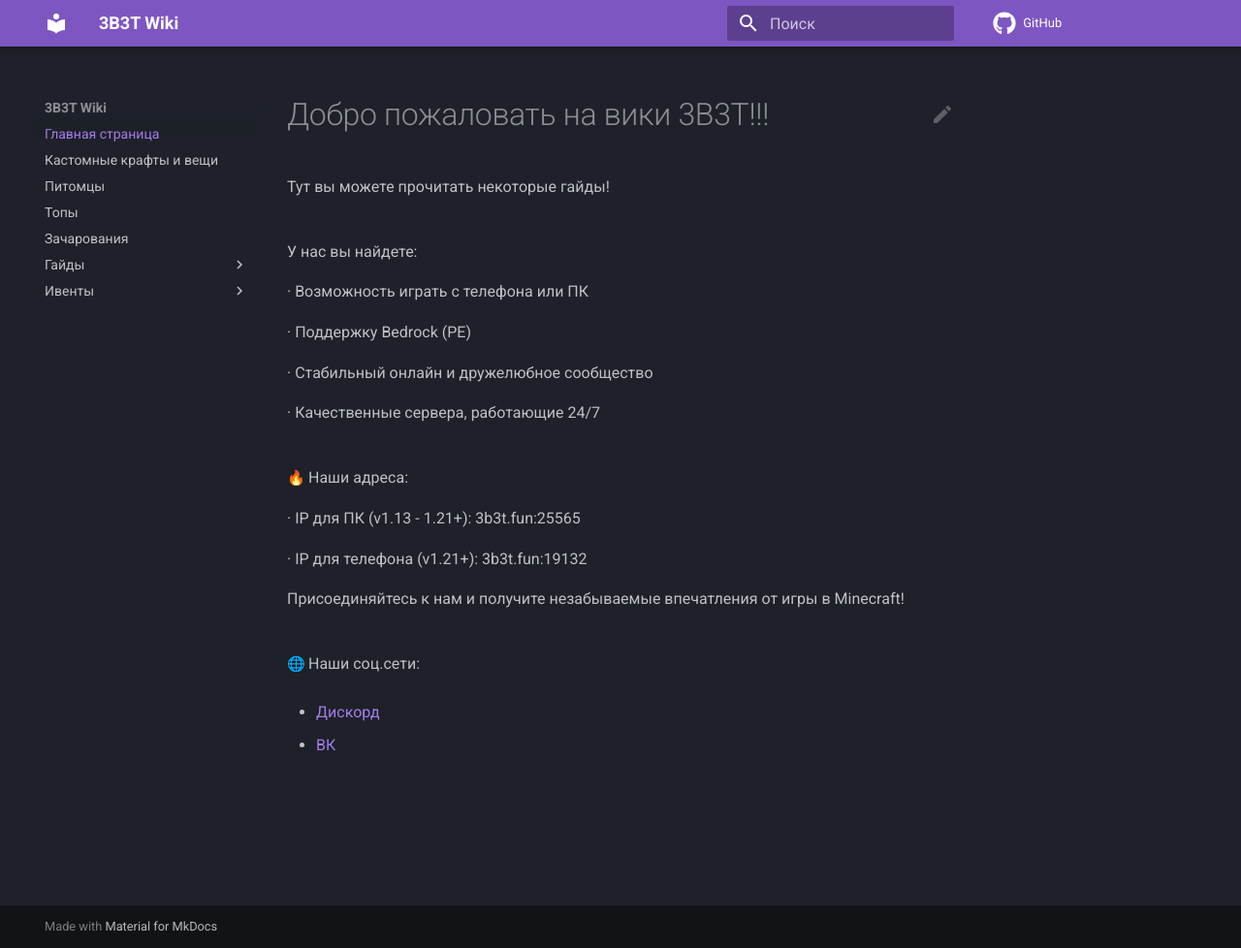
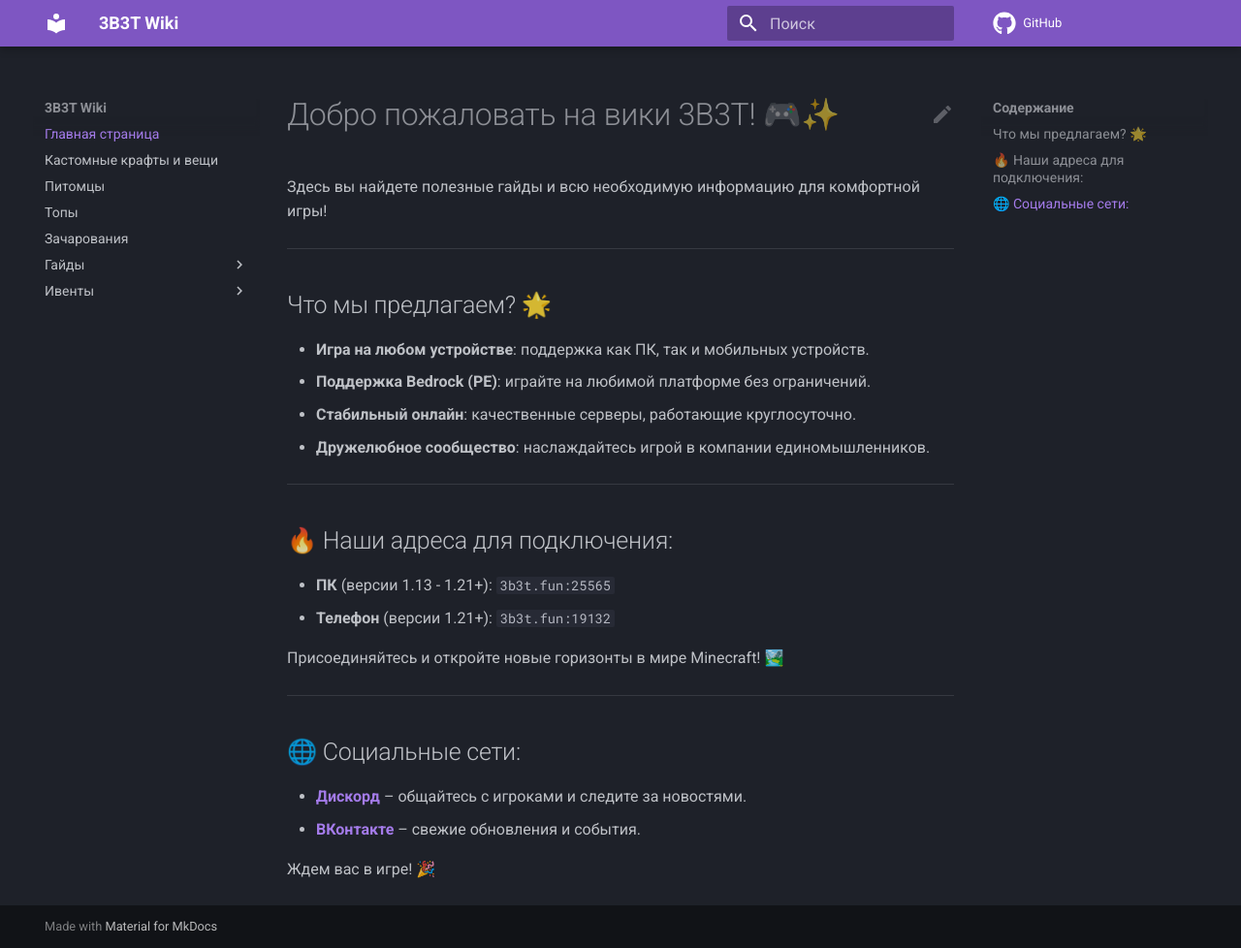
Before and after one commit to 3B3TServer/Docs, an MkDocs documentation site: the page built from docs/index.md, in a window 1280 px wide and 978 px high. Shown: the whole window at 97% size. Built offline with MkDocs 1.6.1 and Material for MkDocs 9.7.7, drawn with Linux system fonts in a browser that asks for light colours; emoji names are drawn with the system emoji font; comment, search, counter and statistics services are not loaded.

Commit message:
Update index.md

```diff
--- a/docs/index.md
+++ b/docs/index.md
@@ -1,30 +1,30 @@
-# Добро пожаловать на вики 3B3T!!!
+# Добро пожаловать на вики 3B3T! 🎮✨
 
-Тут вы можете прочитать некоторые гайды!
+Здесь вы найдете полезные гайды и всю необходимую информацию для комфортной игры!
 
-<br>
-У нас вы найдете:
+---
 
-· Возможность играть с телефона или ПК
+## Что мы предлагаем? 🌟
 
-· Поддержку Bedrock (PE)
+- **Игра на любом устройстве**: поддержка как ПК, так и мобильных устройств.
+- **Поддержка Bedrock (PE)**: играйте на любимой платформе без ограничений.
+- **Стабильный онлайн**: качественные серверы, работающие круглосуточно.
+- **Дружелюбное сообщество**: наслаждайтесь игрой в компании единомышленников.
 
-· Стабильный онлайн и дружелюбное сообщество
+---
 
-· Качественные сервера, работающие 24/7
+## 🔥 Наши адреса для подключения:
 
-<br>
-:fire: Наши адреса:
+- **ПК** (версии 1.13 - 1.21+): `3b3t.fun:25565`
+- **Телефон** (версии 1.21+): `3b3t.fun:19132`
 
-· IP для ПК (v1.13 - 1.21+): 3b3t.fun:25565
+Присоединяйтесь и откройте новые горизонты в мире Minecraft! 🏞️
 
-· IP для телефона (v1.21+): 3b3t.fun:19132
+---
 
-Присоединяйтесь к нам и получите незабываемые впечатления от игры в Minecraft!
+## 🌐 Социальные сети:
 
-<br>
-:globe_with_meridians: Наши соц.сети:
+- [**Дискорд**](https://discord.gg/3b3t) – общайтесь с игроками и следите за новостями.
+- [**ВКонтакте**](https://vk.com/3three3bee) – свежие обновления и события.
 
-* [Дискорд](https://discord.gg/3b3t)
-
-* [ВК](https://vk.com/3three3bee)
+Ждем вас в игре! 🎉
```
